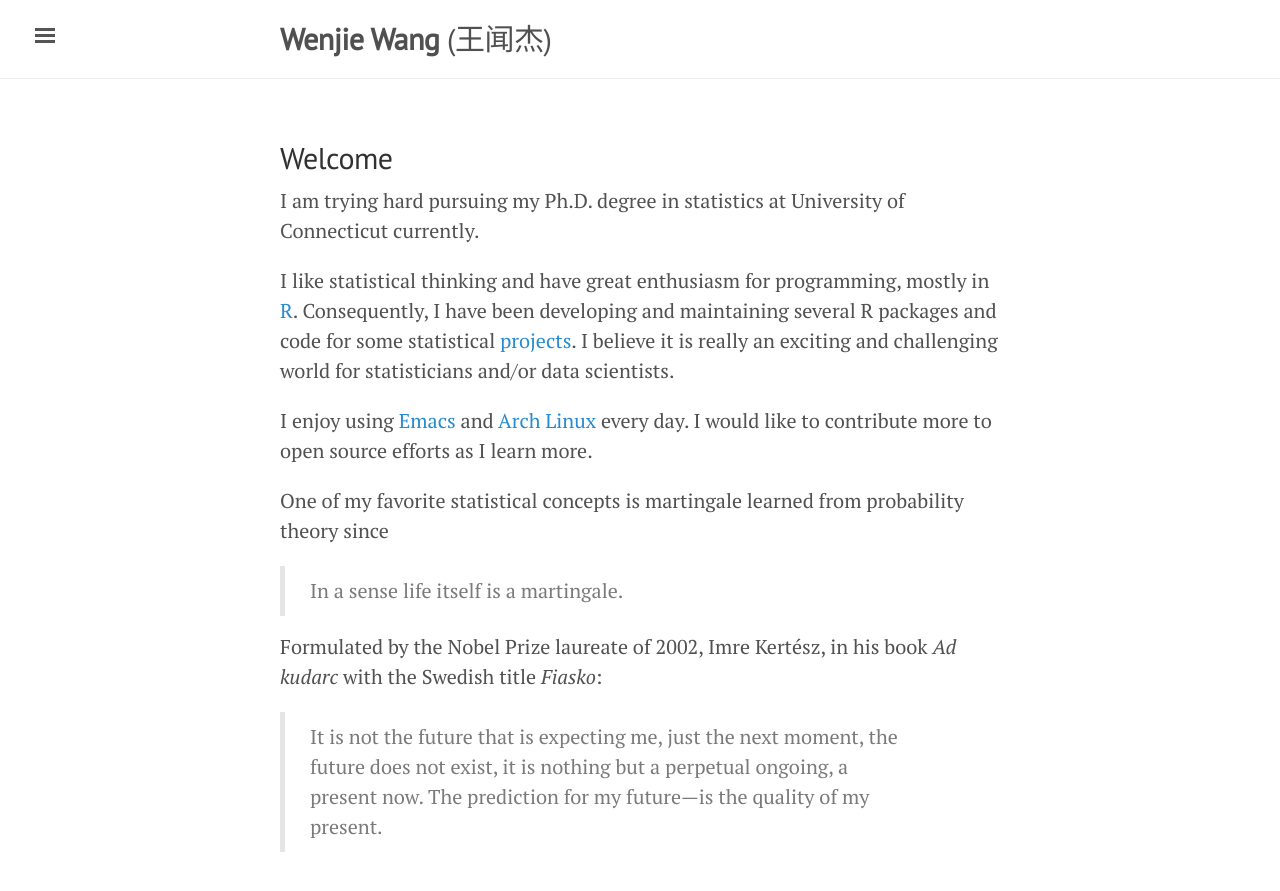
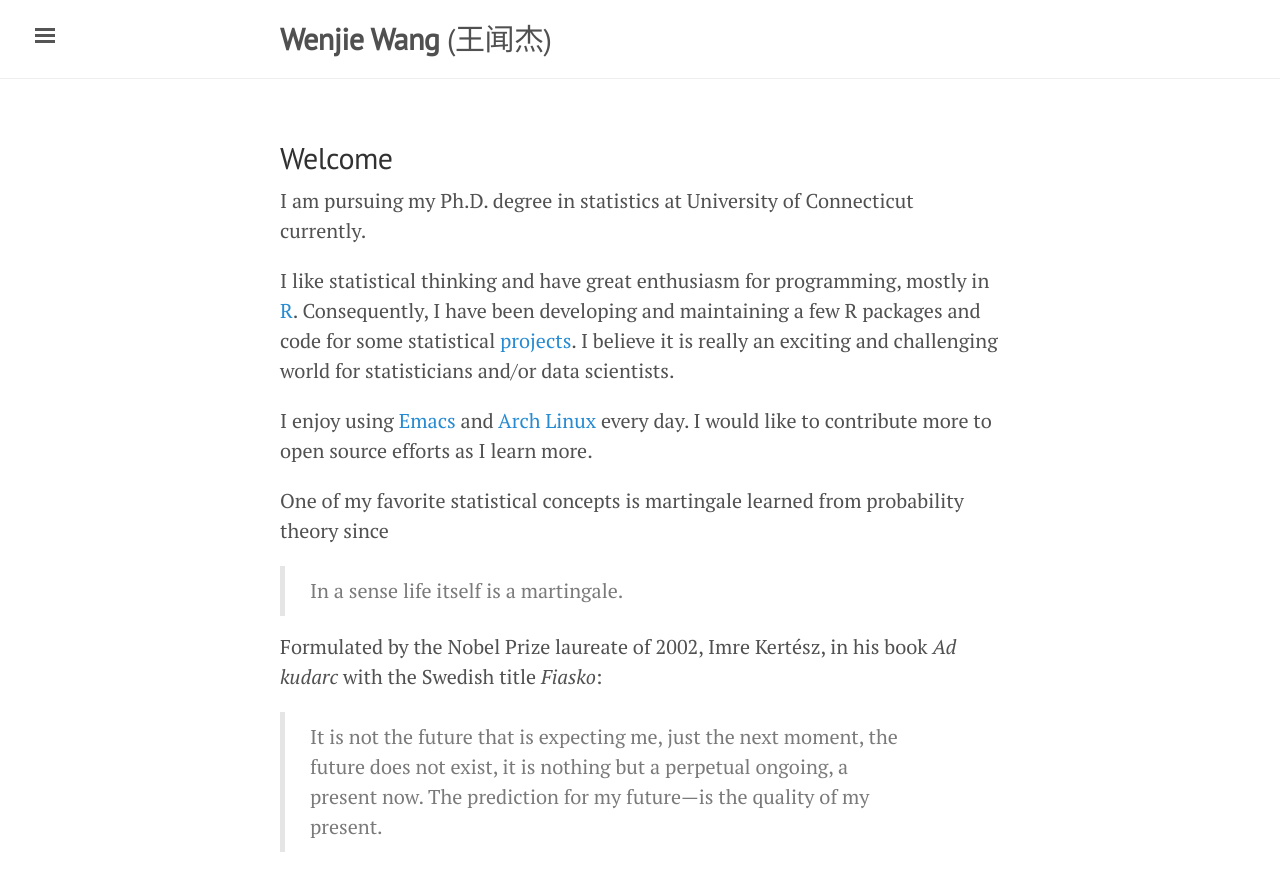
Before and after one commit to LiYanStat/wenjie2wang.github.io, a Jekyll site: the page built from index.md, in a window 1280 px wide. Shown: the top 891 px of the page. Built offline with Jekyll 4.4.1, drawn with Linux system fonts in a browser that asks for light colours.

Commit message:
minor updates

```diff
--- a/index.md
+++ b/index.md
@@ -5,15 +5,14 @@ title: Home
 
 ## Welcome
 
-I am trying hard pursuing my Ph.D. degree in statistics at University of
+I am pursuing my Ph.D. degree in statistics at University of
 Connecticut currently.
 
-I like statistical thinking and have great enthusiasm for
-programming, mostly in [R](http://www.r-project.org/).
-Consequently, I have been developing and maintaining several R packages and
-code for some statistical <a href="{{site.baseurl}}/projects">projects</a>.
-I believe it is really an exciting and challenging world for statisticians
-and/or data scientists.
+I like statistical thinking and have great enthusiasm for programming, mostly in
+[R](http://www.r-project.org/).  Consequently, I have been developing and
+maintaining a few R packages and code for some statistical
+<a href="{{site.baseurl}}/projects">projects</a>.  I believe it is really an
+exciting and challenging world for statisticians and/or data scientists.
 
 I enjoy using [Emacs](https://www.gnu.org/software/emacs/)
 and [Arch Linux](https://www.archlinux.org/) every day.
@@ -31,6 +30,7 @@ Formulated by the Nobel Prize laureate of 2002, Imre Kert‌&#233;sz, in his boo
 > does not exist, it is nothing but a perpetual ongoing, a present now. The
 > prediction for my future---is the quality of my present.
 
+<!-- How inspiring it is! I bet you know what you should do now, right? -->
 
 
 <!-- <body class="sidebar-overlay">
```
Also changed, not shown: _posts/notes/2016-09-02-bibtex.md (renamed from _posts/2016-09-02-bibtex.md, +5 -3 lines), notes.md (+1 -1 lines).
